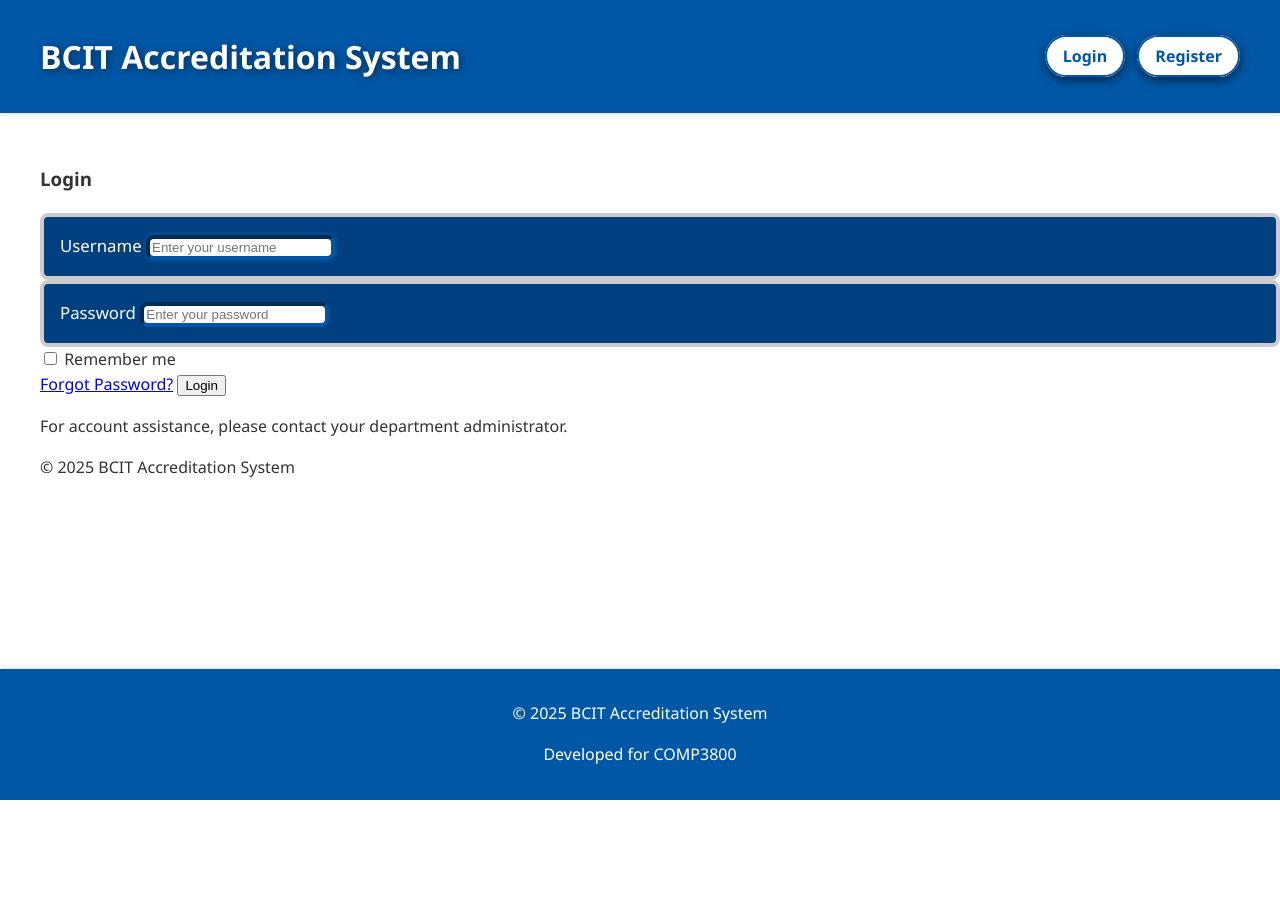
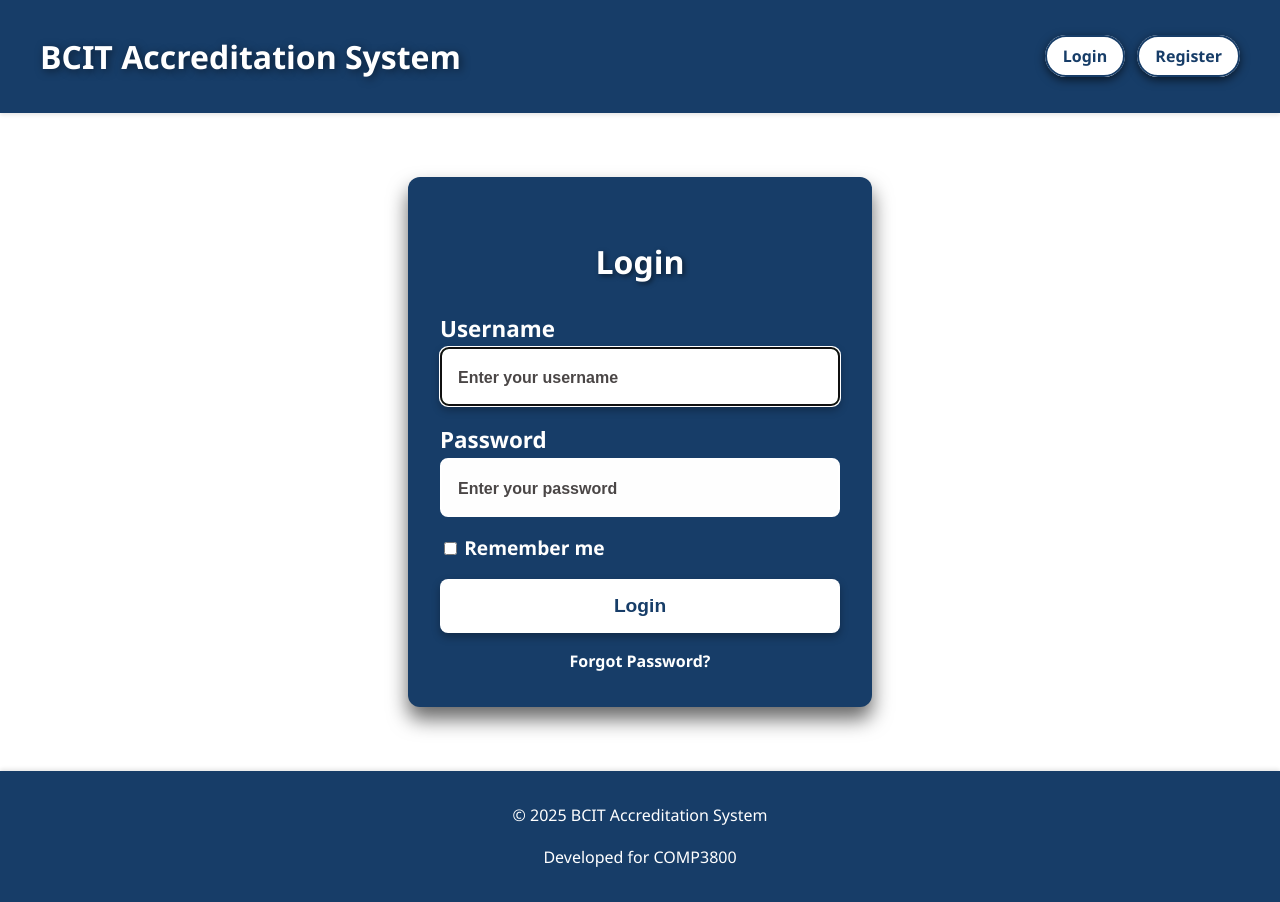
Before and after one commit to owensweet/proj1047-accreditation-db, a Django app: template frontend/templates/bcit_accreditation/bcit_accred_login.html in a window 1280 px wide. Before the commit the page ends 800 px from the top, so only its background shows below. Run offline with Django 5.2, Linux system fonts and the light colour scheme; the template is opened without the code that fills it, so the values that code supplies are empty; parts of the project's set-up code (start-up, migrations or seed data) failed here and were passed over.

Commit message:
Designed the login & registration page

```diff
--- a/frontend/static/css/styles.css
+++ b/frontend/static/css/styles.css
@@ -2,12 +2,12 @@
    Custom Variables
 ========================= */
 :root {
-    --bcit-blue: #0057a6;
+    --bcit-blue: #173d68;
     --bcit-red: #c4122f;
     --bcit-dark: #1c1c1c;
 
     --main-accent: #173d68;
-    --secondary-accent: #4A4646;
+    --secondary-accent: #2A68F6;
     --light-accent: #FAF0E6;
     --dark-accent: #242124;
     --green: #77DD77;
@@ -255,3 +255,225 @@ body {
         font-size: 12pt;
     }
 }
+
+/* ========================
+   LOGIN CSS
+========================= */
+.login-container {
+    display: flex;
+    flex-direction: column;
+    justify-content: center;
+    align-items: center;
+    min-height: 60vh; /* Keeps vertical height */
+    background-color: #ffffff;
+    padding: 2rem;
+}
+
+.login-card {
+    width: 100%;
+    max-width: 400px;
+    background-color: var(--bcit-blue);
+    padding: 2rem;
+    border-radius: 12px;
+    box-shadow: 0 12px 20px rgba(0, 0, 0, 0.6); /* Stronger shadow */
+    color: white;
+    display: flex;
+    flex-direction: column;
+    align-items: center;
+}
+
+/* Login Title */
+.login-card h2 {
+    text-align: center;
+    font-size: 2rem;
+    margin-bottom: 1.5rem;
+    text-shadow: 2px 2px 5px rgba(0, 0, 0, 0.5); /* Adds shadow */
+}
+
+/* Login Form */
+.login-form {
+    width: 100%;
+    display: flex;
+    flex-direction: column;
+    gap: 1rem;
+    align-items: stretch;
+}
+
+.form-group {
+    width: 100%;
+}
+
+.form-group label {
+    font-size: 1.4rem;
+    font-weight: bold;
+    color: white;
+}
+
+/* Input Fields */
+.input-field {
+    padding: 1rem;
+    border: 2px solid white;
+    border-radius: 8px;
+    font-size: 1.25rem;
+    font-weight: bold;
+    color: var(--secondary-accent);
+    background-color: #fefefe;
+    transition: all 0.3s ease;
+    width: 100%;
+    max-width: 100%;
+    box-sizing: border-box;
+    text-shadow: none; /* Removes text shadow */
+}
+
+/* Placeholder Text */
+.input-field::placeholder {
+    color: var(--form);
+    font-size: 1rem;
+    text-shadow: none; /* Ensures placeholder text has no shadow */
+}
+
+
+/* Input Focus */
+.input-field:focus {
+    border-color: var(--green);
+    background-color: white;
+    box-shadow: 0 4px 8px rgba(0, 0, 0, 0.3); /* Subtle glow */
+}
+
+/* Remember Me Label */
+.form-check label {
+    font-size: 1.2rem;
+    font-weight: bold;
+    color: white;
+}
+
+/* Login Button */
+.login-button {
+    width: 100%;
+    background-color: white;
+    color: var(--bcit-blue);
+    padding: 1rem;
+    font-size: 1.2rem;
+    font-weight: bold;
+    border-radius: 8px;
+    border: none;
+    cursor: pointer;
+    transition: background-color 0.3s ease;
+    box-shadow: 0 4px 8px rgba(0, 0, 0, 0.3); /* Adds shadow effect */
+}
+
+/* Button Hover */
+.login-button:hover {
+    background-color: var(--secondary-accent);
+    color: white;
+    box-shadow: 0 6px 12px rgba(0, 0, 0, 0.4); /* Enhances shadow */
+}
+
+/* OR Divider */
+.or-divider {
+    display: flex;
+    justify-content: center;
+    align-items: center;
+    gap: 10px;
+    margin: 1rem 0;
+    font-size: 1rem;
+}
+
+.or-divider::before,
+.or-divider::after {
+    content: '';
+    flex: 1;
+    border-top: 2px solid white;
+}
+
+/* Social Login */
+.social-login {
+    display: flex;
+    flex-direction: column;
+    align-items: center;
+    gap: 10px;
+    width: 100%;
+}
+
+.social-button {
+    width: 100%;
+    padding: 0.8rem;
+    background-color: white;
+    color: var(--bcit-blue);
+    border-radius: 8px;
+    font-size: 1rem;
+    cursor: pointer;
+    transition: background-color 0.3s ease;
+    text-align: center;
+}
+
+.social-button:hover {
+    background-color: var(--bcit-green);
+    color: white;
+}
+
+/* Responsive Design */
+@media (max-width: 768px) {
+    .login-card {
+        width: 90%;
+        padding: 1.5rem;
+    }
+
+    .login-card h2 {
+        font-size: 1.7rem;
+    }
+
+    .input-field, .login-button, .social-button {
+        font-size: 1rem;
+    }
+}
+
+/* Forgot Password */
+.forgot-password {
+    display: block;
+    text-align: center;
+    font-size: 1rem;
+    font-weight: bold;
+    color: white;
+    text-decoration: none;
+    margin-top: 1rem;
+    transition: color 0.3s ease;
+}
+
+.forgot-password:hover {
+    color: var(--secondary-accent);
+    text-decoration: underline;
+}
+
+.actions {
+    margin-top: 1.5rem; /* Increases space above the Register button */
+    display: flex;
+    justify-content: center;
+}
+
+.dev-tools {
+    margin-top: 2rem;
+    padding: 1rem;
+    background-color: var(--bcit-blue);
+    color: white;
+    text-align: center;
+    border-radius: 8px;
+    box-shadow: 0 4px 8px rgba(0, 0, 0, 0.3);
+}
+
+.home-button {
+    display: inline-block;
+    margin-top: 0.5rem;
+    padding: 0.8rem 1.5rem;
+    background-color: white;
+    color: var(--bcit-blue);
+    font-weight: bold;
+    border-radius: 8px;
+    text-decoration: none;
+    transition: background-color 0.3s ease;
+}
+
+.home-button:hover {
+    background-color: var(--secondary-accent);
+    color: white;
+}
--- a/frontend/templates/bcit_accreditation/bcit_accred_login.html
+++ b/frontend/templates/bcit_accreditation/bcit_accred_login.html
@@ -3,8 +3,9 @@
 {% block title %}Login - BCIT Accreditation System{% endblock %}
 
 {% block content %}
-<div class="login-wrapper">
-    <h3>Login</h3>
+<div class="login-container">
+    <div class="login-card">
+        <h2>Login</h2>
 
         {% if messages %}
             {% for message in messages %}
@@ -14,17 +15,17 @@
             {% endfor %}
         {% endif %}
 
-    <form method="post" action="{% url 'login_user' %}">
+        <form method="post" action="{% url 'login_user' %}" class="login-form">
             {% csrf_token %}
 
-        <div class="form-control">
+            <div class="form-group">
                 <label for="username">Username</label>
-            <input id="username" name="username" type="text" required placeholder="Enter your username" class="input-thick-border" />
+                <input id="username" name="username" type="text" required placeholder="Enter your username" class="input-field" />
             </div>
 
-        <div class="form-control">
+            <div class="form-group">
                 <label for="password">Password</label>
-            <input id="password" name="password" type="password" required placeholder="Enter your password" class="input-thick-border" />
+                <input id="password" name="password" type="password" required placeholder="Enter your password" class="input-field" />
             </div>
 
             <div class="form-check">
@@ -32,17 +33,16 @@
                 <label for="remember">Remember me</label>
             </div>
 
-        <div class="actions">
-            <a href="#">Forgot Password?</a>
-            <button type="submit">Login</button>
+            <div>
+                <button type="submit" class="login-button">Login</button>
+                <a href="#" class="forgot-password">Forgot Password?</a>
             </div>
         </form>
-
-    <div class="footer-note">
-        <p>For account assistance, please contact your department administrator.</p>
-        <p>© {% now "Y" %} BCIT Accreditation System</p>
     </div>
 </div>
+
+
+
 {% endblock %}
 
 {% block extra_js %}
```
Also changed, not shown: frontend/templates/bcit_accreditation/bcit_accred_register.html (+29 -30 lines). Lines whose indentation alone changed are shown as unchanged.
